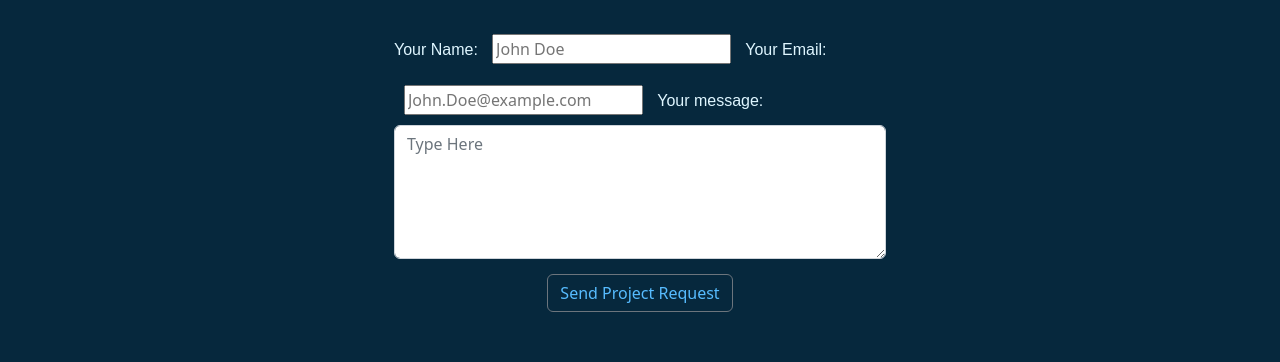
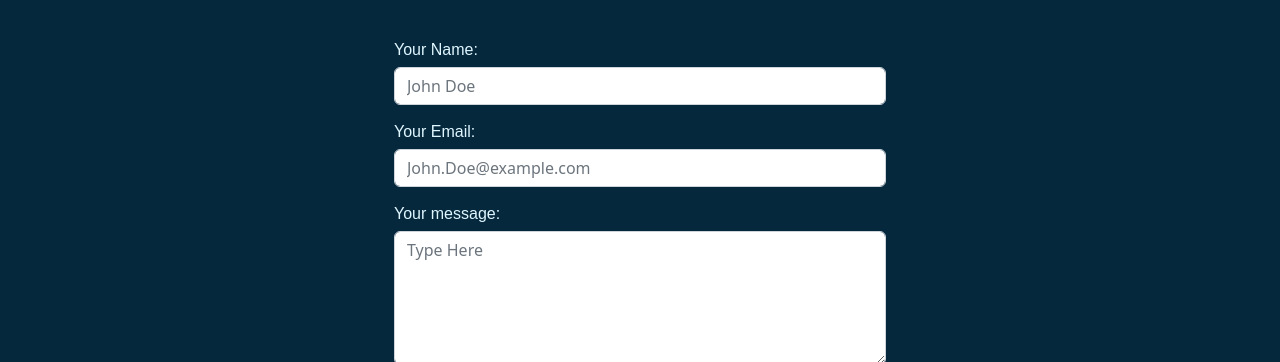
Before and after one commit to InfiniteEndeavours/Portfolio-Site, a plain HTML site: page contact.html in a window 1280 px wide. Shown: the part 153-515 px from the top of the page. Drawn offline with nearby package versions, Linux system fonts and the light colour scheme; a web font is replaced by a local one.

Commit message:
re-implement form-control class on input elements to fix form layout issues. Remove css rules (margin) applied to input elements.

```diff
--- a/assets/css/style.css
+++ b/assets/css/style.css
@@ -188,10 +188,6 @@ footer {
     color: #06283D;
 }
 
-input {
-    display: inline-block;
-    margin: 10px 10px;
-}
 
 /* --------------------------- Media Queries */
 
--- a/contact.html
+++ b/contact.html
@@ -52,10 +52,10 @@
             <div class="center-form">
                 <form method="POST" action="https://formdump.codeinstitute.net/">
                     <label for="fullname">Your Name:</label>
-                    <input type="text" id="fullname" placeholder="John Doe" name="fullname"
+                    <input class='form-control' type="text" id="fullname" placeholder="John Doe" name="fullname"
                         required>
                     <label for="email">Your Email:</label>
-                    <input type="email" id="email" placeholder="John.Doe@example.com" name="email" required>
+                    <input class='form-control' type="email" id="email" placeholder="John.Doe@example.com" name="email" required>
                     <label for="message">Your message:</label>
                     <textarea rows="5" name="message" id="message" class="form-control" placeholder="Type Here"
                         required></textarea>
```
